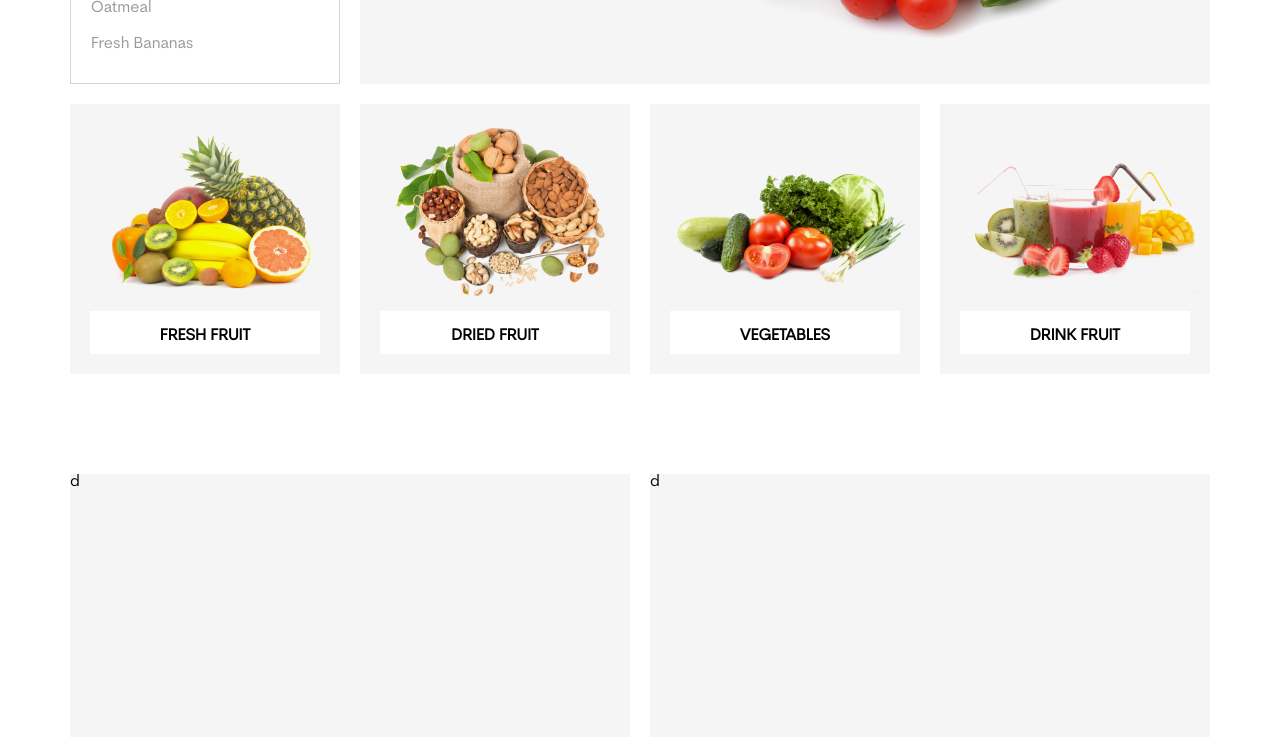
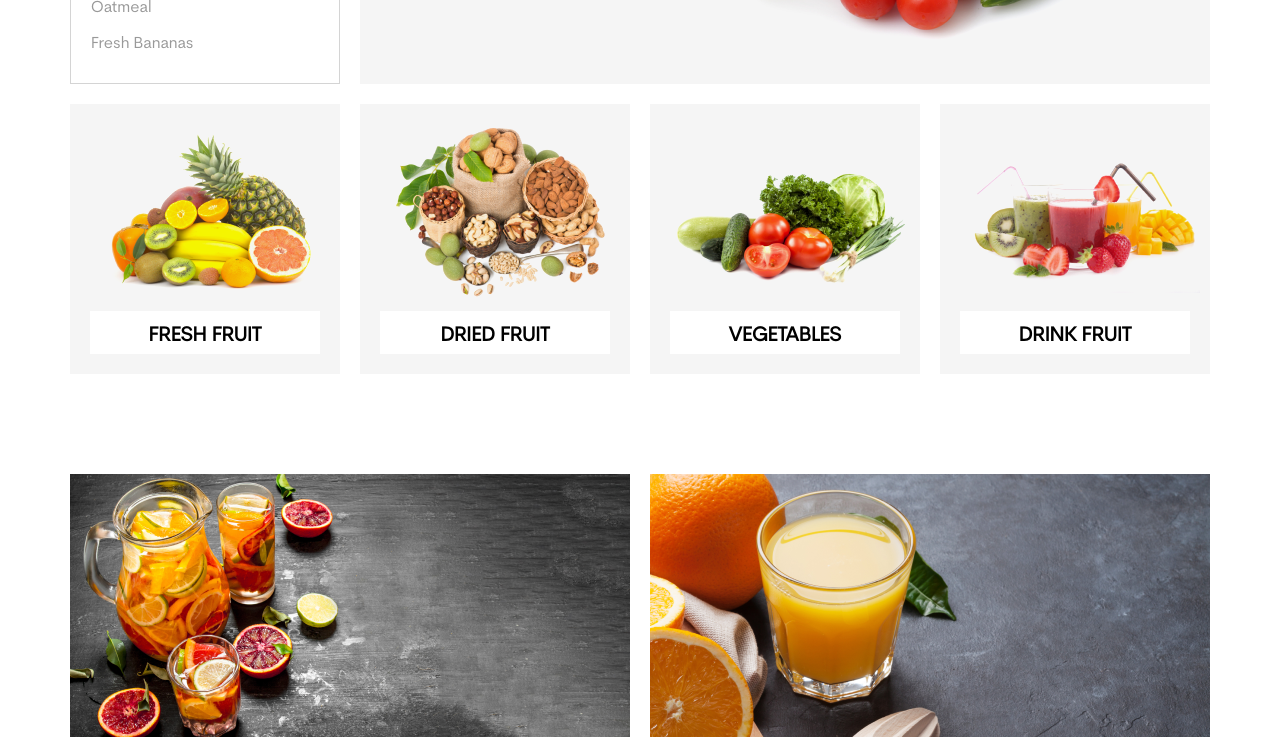
Before and after one commit to Xobnail/Vegetables, a plain HTML site: page index.html in a window 1280 px wide. Shown: the part 554-1291 px from the top of the page. Drawn offline with Linux system fonts and the light colour scheme.

Commit message:
imgs reworked as background imgs

```diff
--- a/index.html
+++ b/index.html
@@ -167,32 +167,34 @@
 
             <div class="foodTypes">
                 <div class="fresh">
-                    <img src="img/Fresh.png" alt="fresh">
                     <div class="foodTypesText">FRESH FRUIT</div>
                 </div>
                 <div class="dried">
-                    <img src="img/Dried.png" alt="dried">
                     <div class="foodTypesText">DRIED FRUIT</div>
                 </div>
                 <div class="vegetables">
-                    <img src="img/Vegetables.png" alt="vegetables">
                     <div class="foodTypesText">VEGETABLES</div>
                 </div>
                 <div class="drink">
-                    <img src="img/Drink.png" alt="drink">
                     <div class="foodTypesText">DRINK FRUIT</div>
                 </div>
-            </div>
+                <div class="summerFruitsBanner">
+                    <div class="summerFruitsContext">
+                        <div class="summerFruitsText">
 
-            <div class="smallBanners">
-                <div class="summerFruitsBanner">
-                    d
+                        </div>
+                    </div>
                 </div>
-                <div class="dried&drinkFruitsBanner">
-                    d
+                <div class="driedDrinkFruitsBanner">
+                    <div class="driedDrinkFruitsContext">
+
+                    </div>
                 </div>
+
             </div>
         </div>
+
+
 
 
     </div>
--- a/styles/style.css
+++ b/styles/style.css
@@ -307,42 +307,101 @@ body {
 .foodTypes {
     display: grid;
     width: 1140px;
-    height: 270px;
+    height: 633px;
     gap: 20px;
-    margin-bottom: 100px;
+    row-gap: 100px;
     grid-template-columns: 1fr 1fr 1fr 1fr;
+    grid-template-rows: 1fr 263px;
 }
 
-.foodTypes > div {
+.fresh {
     display: grid;
+    background-color: #F5F5F5;
+    background-image: url('../img/Fresh.png');
+    background-repeat: no-repeat;
+    background-blend-mode: darken;
+    background-position: top 20px left 20px;
+    padding: 20px;
+    gap: 11px;
     grid-template-rows: 1fr 43px;
-    gap: 11px;
-    padding: 20px 10px 20px 20px;
-    background-color: #F5F5F5;
-    mix-blend-mode: darken;
 }
 
+.dried {
+    display: grid;
+    background-color: #F5F5F5;
+    background-image: url('../img/Dried.png');
+    background-repeat: no-repeat;
+    background-blend-mode: darken;
+    background-position: top 20px left 20px;
+    padding: 20px;
+    gap: 11px;
+    grid-template-rows: 1fr 43px;
+}
+
+.vegetables {
+    display: grid;
+    background-color: #F5F5F5;
+    background-image: url('../img/Vegetables.png');
+    background-repeat: no-repeat;
+    background-blend-mode: darken;
+    background-position: top 20px left 20px;
+    padding: 20px;
+    gap: 11px;
+    grid-template-rows: 1fr 43px;
+}
+
+.drink {
+    display: grid;
+    background-color: #F5F5F5;
+    background-image: url('../img/Drink.png');
+    background-repeat: no-repeat;
+    background-blend-mode: darken;
+    background-position: top 20px left 20px;
+    padding: 20px;
+    gap: 11px;
+    grid-template-rows: 1fr 43px;
+}
+
+
 .foodTypesText {
-    size: 20px;
+    grid-row: 2 / 3;
+    font-size: 20px;
     line-height: 50px;
     font-weight: 900;
-    margin-right: 10px;
     background-color: #FFFFFF;
     display: grid;
     justify-content: center;
     align-items: center;
 }
 
-.foodTypes > div > img {
-    mix-blend-mode: darken;
+.summerFruitsBanner {
+    grid-column: 1 / span 2;
+    display: grid;
+    grid-template-columns: 1fr 1fr;
+    grid-template-rows: 1fr;
+    gap: 20px;
+    background-image: url('../img/Summer.png');
+    background-repeat: no-repeat;
+    background-position: center;
+    position: relative;
 }
 
-.smallBanners {
-    height: 263px;
+.summerFruitsContext {
+    grid-column: 2 / span 1;
+}
+
+.driedDrinkFruitsBanner {
+    grid-column: 3 / span 2;
     display: grid;
     grid-template-columns: 1fr 1fr;
+    grid-template-rows: 1fr;
     gap: 20px;
+    background-image: url('../img/Dried&Drink.png');
+    background-repeat: no-repeat;
+    background-position: center;
+    position: relative;
 }
-.smallBanners > div {
-    background-color: #F5F5F5;
+
+.driedDrinkFruitsContext {
+    grid-column: 2 / span 1;
 }
```
Also changed, not shown: img/Dried&Drink.png (added), img/Summer.png (added).
